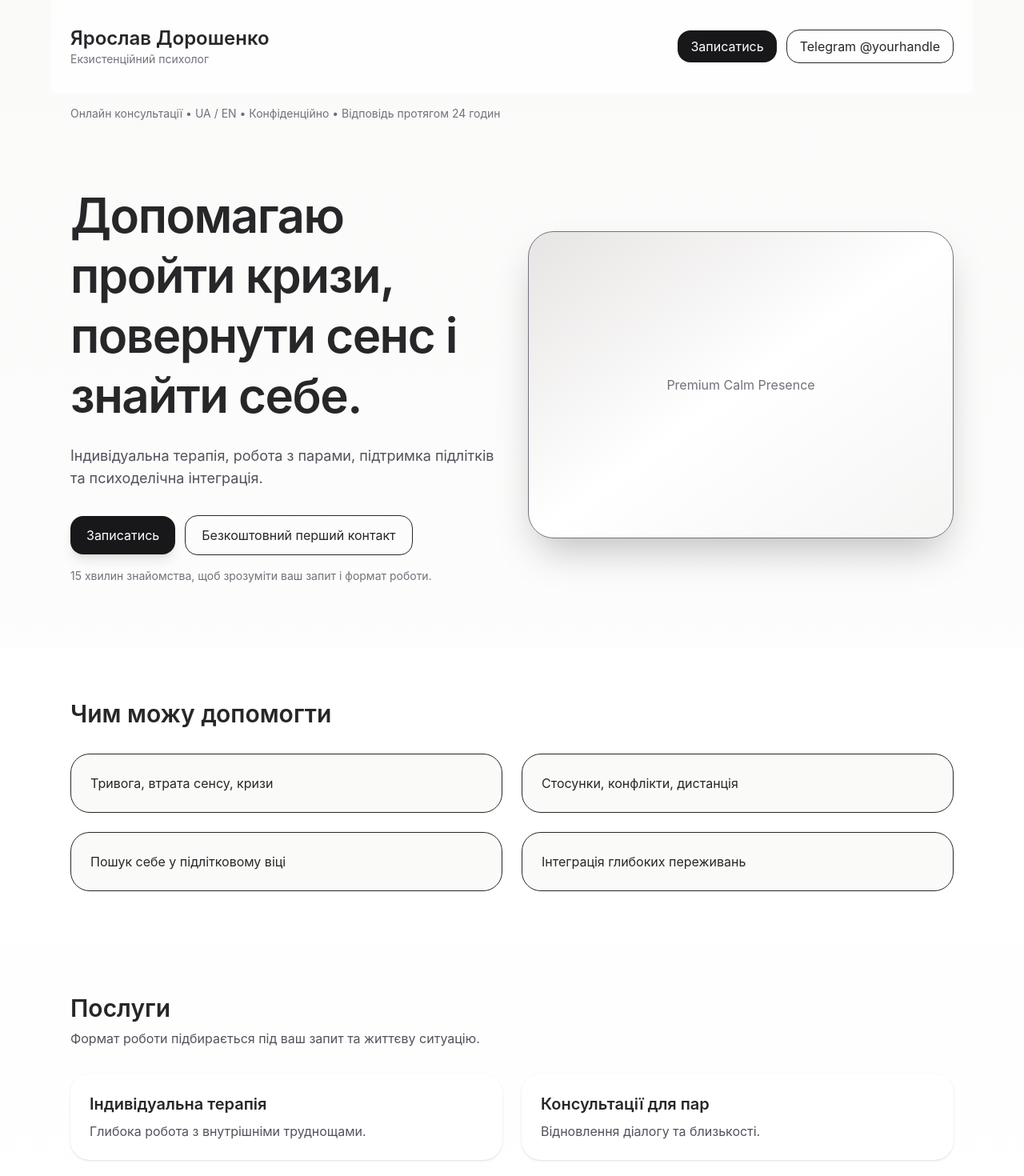
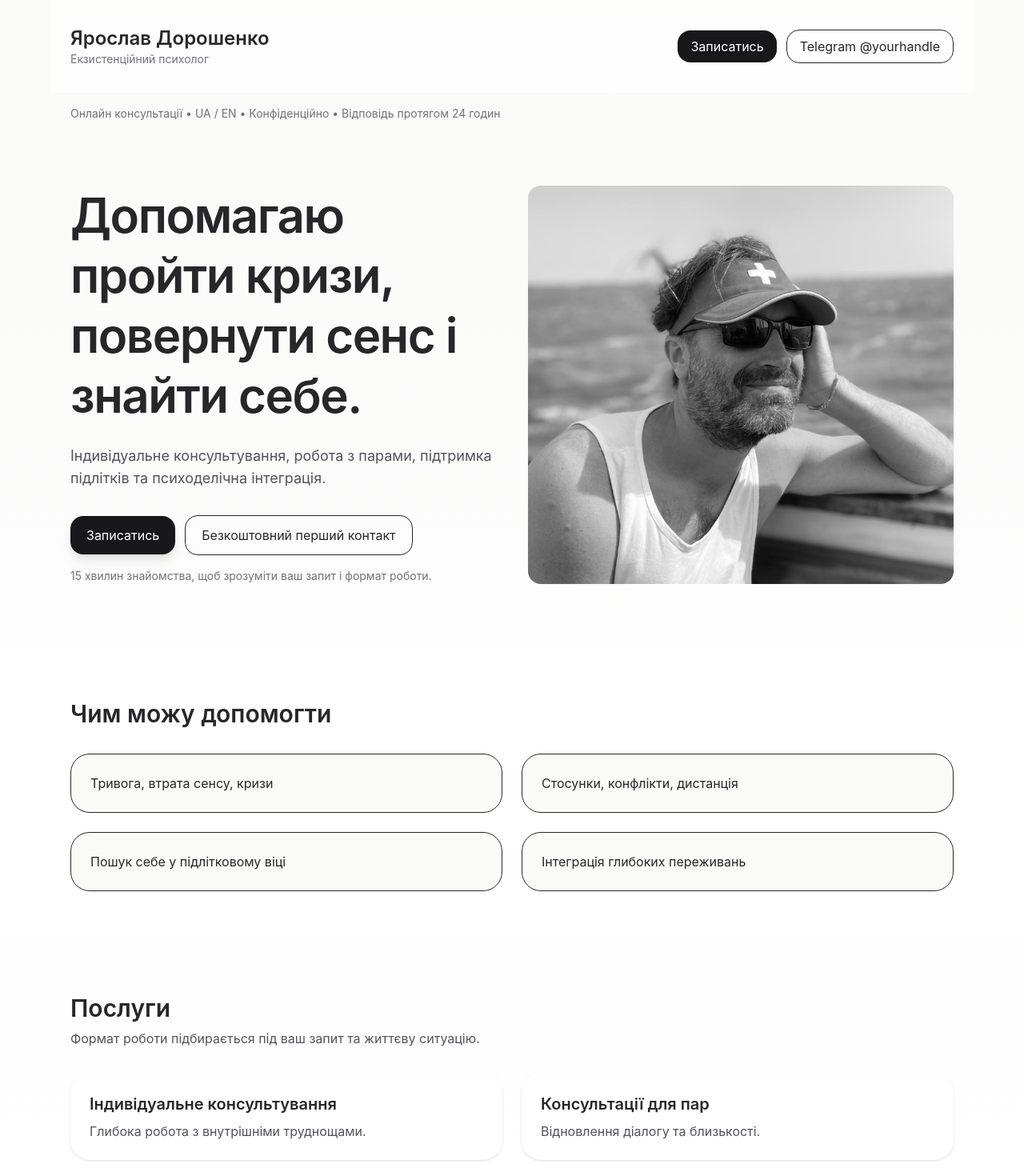
Before and after one commit to arafatmeister/psychologist-site, a React (Vite) app: page / in a window 1280 px wide. Shown: the top 1470 px of the page at 80% size. Built offline with nearby package versions, Linux system fonts and the light colour scheme.

Commit message:
Photo Add

```diff
--- a/src/App.jsx
+++ b/src/App.jsx
@@ -3,9 +3,13 @@ export default function Site() {
         <header className='max-w-6xl mx-auto px-6 py-8 flex justify-between items-center backdrop-blur sticky top-0 bg-white/70 z-50'><div><h1 className='text-2xl font-semibold'>Ярослав Дорошенко</h1><p className='text-sm text-zinc-500'>Екзистенційний психолог</p></div><div className='space-x-3'><button className='px-4 py-2 rounded-2xl bg-zinc-900 text-white'>Записатись</button><button className='px-4 py-2 rounded-2xl border'>Telegram @yourhandle</button></div></header>
         <main>
             <section className='max-w-6xl mx-auto px-6 pt-4'><div className='text-sm text-zinc-500'>Онлайн консультації • UA / EN • Конфіденційно • Відповідь протягом 24 годин</div></section>
-            <section className='max-w-6xl mx-auto px-6 py-20 grid md:grid-cols-2 gap-10 items-center'><div><h2 className='text-5xl md:text-6xl font-semibold leading-tight tracking-tight'>Допомагаю пройти кризи, повернути сенс і знайти себе.</h2><p className='mt-6 text-lg text-zinc-600'>Індивідуальна терапія, робота з парами, підтримка підлітків та психоделічна інтеграція.</p><div className='mt-8 space-x-3'><button className='px-5 py-3 rounded-2xl bg-zinc-900 text-white shadow-lg hover:-translate-y-0.5 transition'>Записатись</button><button className='px-5 py-3 rounded-2xl border'>Безкоштовний перший контакт</button></div><p className='mt-4 text-sm text-zinc-500'>15 хвилин знайомства, щоб зрозуміти ваш запит і формат роботи.</p></div><div className='rounded-[2rem] bg-gradient-to-br from-stone-200 via-white to-stone-100 h-96 shadow-2xl flex items-center justify-center text-zinc-500 border'>Premium Calm Presence</div></section>
+            <section className='max-w-6xl mx-auto px-6 py-20 grid md:grid-cols-2 gap-10 items-center'><div><h2 className='text-5xl md:text-6xl font-semibold leading-tight tracking-tight'>Допомагаю пройти кризи, повернути сенс і знайти себе.</h2><p className='mt-6 text-lg text-zinc-600'>Індивідуальне консультування, робота з парами, підтримка підлітків та психоделічна інтеграція.</p><div className='mt-8 space-x-3'><button className='px-5 py-3 rounded-2xl bg-zinc-900 text-white shadow-lg hover:-translate-y-0.5 transition'>Записатись</button><button className='px-5 py-3 rounded-2xl border'>Безкоштовний перший контакт</button></div><p className='mt-4 text-sm text-zinc-500'>15 хвилин знайомства, щоб зрозуміти ваш запит і формат роботи.</p></div><img
+                src="/yaroslav.jpg"
+                alt="Ярослав Дорошенко"
+                className="w-full h-full object-cover rounded-2xl"
+            /></section>
             <section className='bg-white/80 backdrop-blur py-16'><div className='max-w-6xl mx-auto px-6'><h3 className='text-3xl font-semibold mb-8'>Чим можу допомогти</h3><div className='grid md:grid-cols-2 gap-6'>{['Тривога, втрата сенсу, кризи', 'Стосунки, конфлікти, дистанція', 'Пошук себе у підлітковому віці', 'Інтеграція глибоких переживань'].map((t, i) => <div key={i} className='p-6 rounded-3xl border bg-stone-50'>{t}</div>)}</div></div></section>
-            <section className='py-16'><div className='max-w-6xl mx-auto px-6'><h3 className='text-3xl font-semibold mb-2'>Послуги</h3><p className='text-zinc-600 mb-8'>Формат роботи підбирається під ваш запит та життєву ситуацію.</p><div className='grid md:grid-cols-2 gap-6'>{[['Індивідуальна терапія', 'Глибока робота з внутрішніми труднощами.'], ['Консультації для пар', 'Відновлення діалогу та близькості.'], ['Консультації підлітків', 'Підтримка в період становлення.'], ['Психоделічна інтеграція', 'Осмислення досвіду та зміни в житті.']].map((item, i) => <div key={i} className='p-6 rounded-3xl bg-white shadow-sm'><h4 className='font-semibold text-xl'>{item[0]}</h4><p className='mt-2 text-zinc-600'>{item[1]}</p></div>)}</div></div></section>
+            <section className='py-16'><div className='max-w-6xl mx-auto px-6'><h3 className='text-3xl font-semibold mb-2'>Послуги</h3><p className='text-zinc-600 mb-8'>Формат роботи підбирається під ваш запит та життєву ситуацію.</p><div className='grid md:grid-cols-2 gap-6'>{[['Індивідуальне консультування', 'Глибока робота з внутрішніми труднощами.'], ['Консультації для пар', 'Відновлення діалогу та близькості.'], ['Консультації підлітків', 'Підтримка в період становлення.'], ['Психоделічна інтеграція', 'Осмислення досвіду та зміни в житті.']].map((item, i) => <div key={i} className='p-6 rounded-3xl bg-white shadow-sm'><h4 className='font-semibold text-xl'>{item[0]}</h4><p className='mt-2 text-zinc-600'>{item[1]}</p></div>)}</div></div></section>
             <section className='py-16 bg-white'><div className='max-w-6xl mx-auto px-6'><h3 className='text-3xl font-semibold mb-2'>Чому мені довіряють</h3><p className='text-zinc-600 mb-8'>Повага до вашої історії, конфіденційність та орієнтація на результат.</p><div className='grid md:grid-cols-3 gap-6'><div className='p-6 rounded-3xl border'>Безпечний простір без осуду</div><div className='p-6 rounded-3xl border'>Глибина замість шаблонних порад</div><div className='p-6 rounded-3xl border'>Орієнтація на реальні зміни</div></div></div></section><section className='bg-gradient-to-r from-zinc-900 to-zinc-800 text-white py-20'><div className='max-w-4xl mx-auto px-6 text-center'><h3 className='text-4xl font-semibold'>Почнімо зміни вже сьогодні</h3><p className='mt-4 text-zinc-300'>Конфіденційний простір для глибокої розмови. Онлайн консультації UA / EN.</p><div className='mt-8 space-x-3'><button className='px-5 py-3 rounded-2xl bg-white text-zinc-900'>Записатись</button><button className='px-5 py-3 rounded-2xl border border-white'>Telegram @yourhandle</button></div></div></section>
         </main>
         <section className='py-16'><div className='max-w-6xl mx-auto px-6'><h3 className='text-3xl font-semibold mb-2'>Блог</h3><p className='text-zinc-600 mb-8'>Матеріали, які допомагають зрозуміти себе вже зараз.</p><div className='grid md:grid-cols-3 gap-6'><div className='p-6 rounded-3xl bg-white shadow-sm'>Як знайти сенс у кризі</div><div className='p-6 rounded-3xl bg-white shadow-sm'>Чому тривога говорить важливе</div><div className='p-6 rounded-3xl bg-white shadow-sm'>Після глибокого досвіду: що далі?</div></div></div></section><section className='py-16 bg-stone-50'><div className='max-w-4xl mx-auto px-6'><h3 className='text-3xl font-semibold mb-6 text-center'>Залишити заявку</h3><div className='grid gap-4'><input className='p-4 rounded-2xl border' placeholder='Ваше імʼя' /><input className='p-4 rounded-2xl border' placeholder='Telegram або Email' /><textarea className='p-4 rounded-2xl border min-h-32' placeholder='Коротко опишіть запит'></textarea><button className='px-5 py-3 rounded-2xl bg-zinc-900 text-white'>Надіслати заявку</button></div></div></section><footer className='max-w-6xl mx-auto px-6 py-10 text-sm text-zinc-500'>© 2026 Yaroslav Doroshenko • Online Worldwide • Confidential</footer>
```
Also changed, not shown: public/yaroslav.jpg (added), 1 other file (tests, documents, lock files or other folders).
